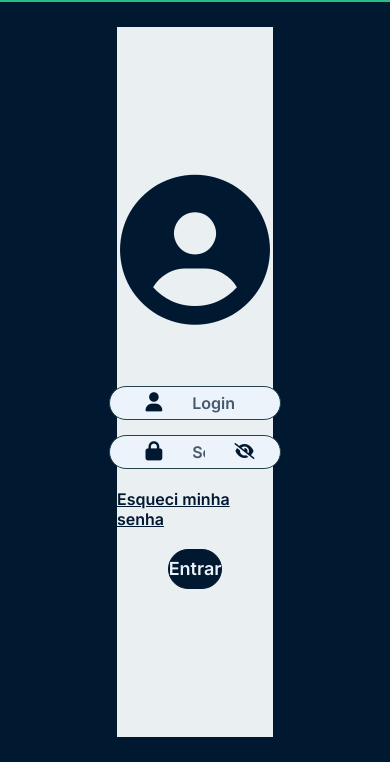
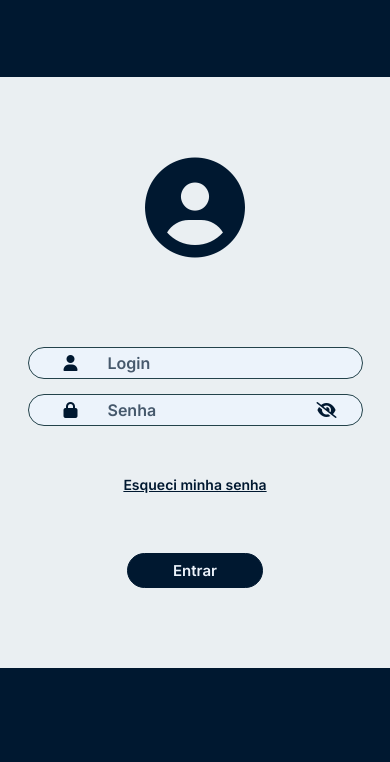
Before and after one commit to viniciusrsm/PT, a plain HTML site: page login.html in a window 390 px wide. Shown: the part 82-844 px from the top of the page. Drawn offline with Linux system fonts and the light colour scheme.

Commit message:
responsividade tela login e cadastro

```diff
--- a/login.html
+++ b/login.html
@@ -44,8 +44,8 @@
     </header>
     <section>
         <div class="page-content">
-            <div class="login-form">
-                <i class="fa-solid fa-circle-user fa-2xl"></i>
+            <div style="height: calc(70vh - 160px); padding: 80px 0px" class="login-form">
+                <i  class="fa-solid fa-circle-user fa-2xl"></i>
                 <div class="form-fields">
                     <form>
                         <div class="field">
--- a/style.css
+++ b/style.css
@@ -31,14 +31,14 @@ body {
     justify-content: center;
     align-items: center;
     background: var(--nav-color);
-    height: 10vh;
+    height: 80px;
 }
 
 .navbar-wrapper {
     width: 90%;
     display: flex;
+    justify-content: space-between;
     align-items: center;
-    justify-content: space-between;
 }
 
 a {
@@ -103,7 +103,7 @@ img.logo {
 .page-content {
     background-color: #001830;
     position: absolute;
-    top: 10vh;
+    top: 80px;
     bottom: 0;
     width: calc(100% - 100px);
     justify-content: center;
@@ -111,27 +111,27 @@ img.logo {
     flex-direction: row;
     align-items: center;
     column-gap: 10vw;
-    padding: 25px 50px;
-
+    padding: 0px 50px;
+    padding-top: 0px;
 }
 
 
 
 .login-form {
     background-color: var(--secondary-color-light);
-    height: calc(100% - 50px);
-    width: 40vw;
+    height: calc(80vh - 100px);
+    width: 600px;
     display: flex;
-    justify-content: center;
+    justify-content: space-between;
     align-items: center;
     flex-direction: column;
-    padding: 25px 0px
+    padding: 50px 0px
 }
 
 .login-form i {
     color: var(--primary-color-dark);
-    font-size: 150px;
-    height: 150px;
+    font-size: 170px;
+    height: 170px;
     display: flex;
     align-items: center;
     margin-bottom: 60px;
@@ -147,15 +147,17 @@ img.logo {
 
 .login-form a {
     color: var(--primary-color-dark);
-    font-size: 16px;
+
     font-weight: 600;
     text-decoration: underline;
-    margin-bottom: 20px;
+    margin-bottom: 30px;
 }
 
 .login-button {
     color: var(--primary-color-light);
-
+    display: flex;
+    justify-content: center;
+    align-items: center;
     width: 35%;
     background-color: var(--primary-color-dark);
     border: 1px solid var(--primary-color-dark);
@@ -172,12 +174,12 @@ img.logo {
     display: flex;
     align-items: center;
     flex-direction: column;
-    row-gap: 15px;
+    row-gap: 25px;
 
 }
 
 .field {
-    height:32px;
+    height:40px;
     width: 70%;
     background-color: var(--primary-color-light);
     border: 1px solid var(--secondary-color-dark);
@@ -196,7 +198,7 @@ img.logo {
     outline: none;
     background-color: inherit;
     color: var(--primary-color-dark);
-    font-size: 16px;
+    font-size: 18px;
     font-weight: 500;
 }
 
@@ -212,3 +214,29 @@ img.logo {
     color: var(--primary-color-dark);
     margin: 0;
 }
+
+@media (max-width: 1200px) {
+    .field {height: 30px}
+    .field input {font-size: 16px;}
+    .login-form form {row-gap: 15px;}
+    .login-form a {font-size: 14px;}
+    .login-form i {font-size: 100px; height: 100px}
+    .field i {font-size: medium; height: fit-content;}
+    .login-form {height: calc(80vh - 20px); padding: 10px 0px;}
+    .login-button {height: 35px; font-size: 15px;}
+    .navbar {height: 65px}
+    .page-content {top: 65px}
+}
+
+@media screen and (max-width: 700px) {
+    .field {height: 30px}
+    .field input {font-size: 16px;}
+    .login-form form {row-gap: 15px;}
+    .login-form a {font-size: 14px;}
+    .login-form i {font-size: 100px; height: 100px}
+    .field i {font-size: medium; height: fit-content;}
+    .login-form {height: 100%; padding: 10px 0px; width: 100%}
+    .login-button {height: 35px; font-size: 15px;}
+    .navbar {height: 65px}
+    .page-content {top: 65px; padding: 0; width: 100%;}
+}
```
